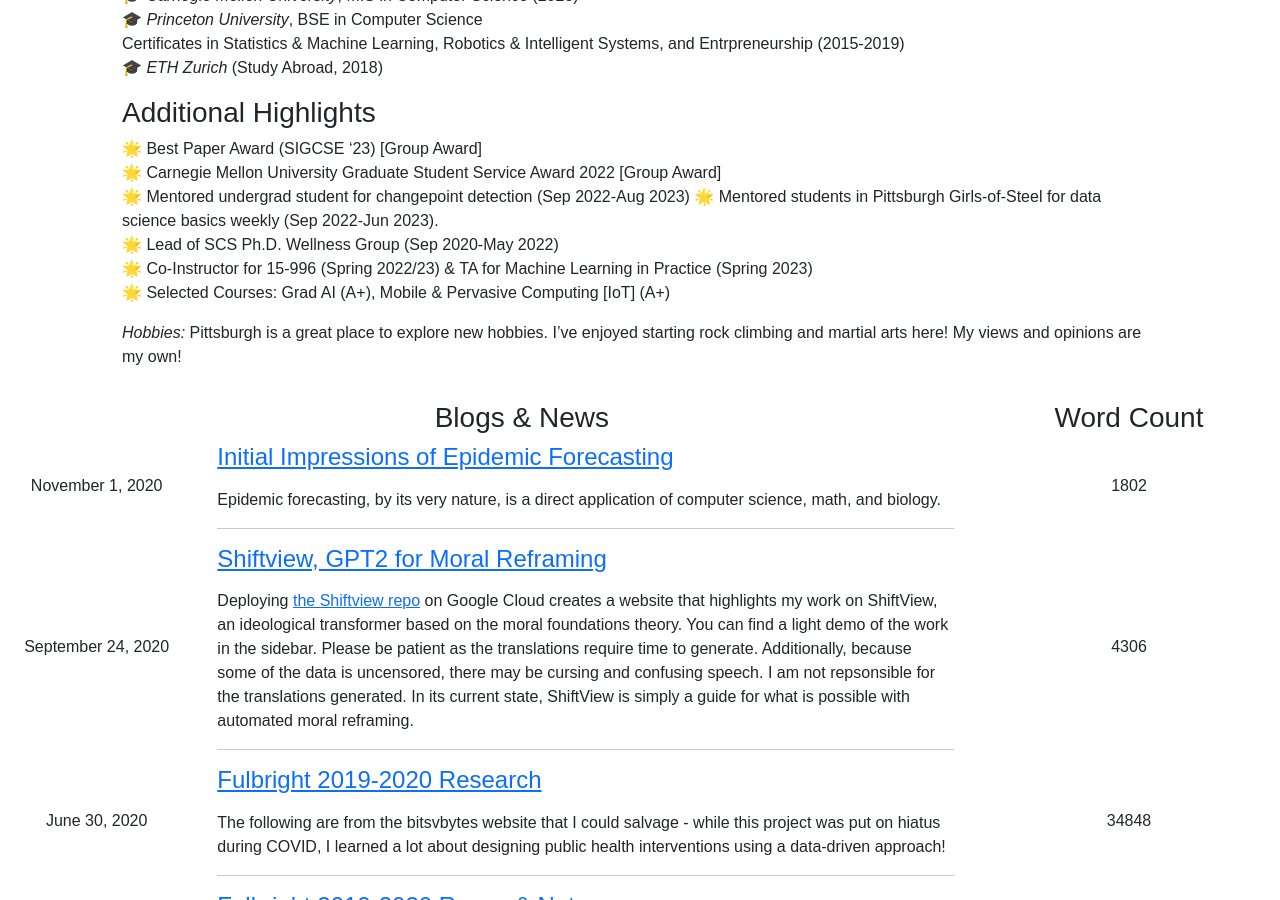
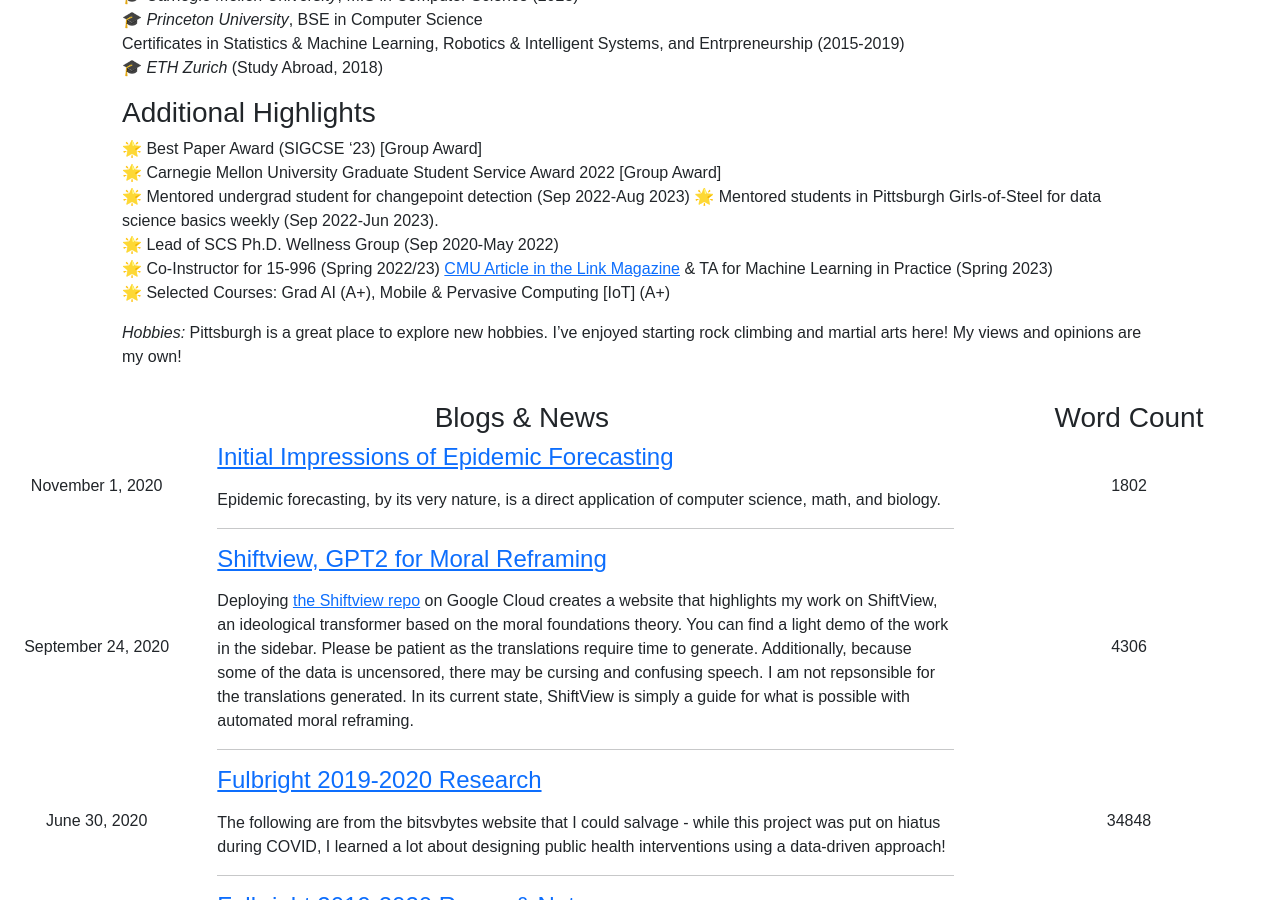
Before and after one commit to Ananya-Joshi/ananya-joshi.github.io, a Jekyll site: the page built from index.md, in a window 1280 px wide and 900 px high, scrolled down 2650 px. Built offline with Jekyll 4.4.1, drawn with Linux system fonts in a browser that asks for light colours.

Commit message:
Update index.md

```diff
--- a/index.md
+++ b/index.md
@@ -26,8 +26,9 @@ layout: default
 🌟 Mentored undergrad student for changepoint detection (Sep 2022-Aug 2023)
 🌟 Mentored students in Pittsburgh Girls-of-Steel for data science basics weekly (Sep 2022-Jun 2023).
 🌟 Lead of SCS Ph.D. Wellness Group (Sep 2020-May 2022)
-🌟 Co-Instructor for 15-996 (Spring 2022/23) & TA for Machine Learning in Practice (Spring 2023)
+🌟 Co-Instructor for 15-996 (Spring 2022/23) [CMU Article in the Link Magazine](https://magazine.cs.cmu.edu/creating-a-jedi-mindset) & TA for Machine Learning in Practice (Spring 2023)
 🌟 Selected Courses: Grad AI (A+), Mobile & Pervasive Computing [IoT] (A+)
+
 
 *Hobbies:* Pittsburgh is a great place to explore new hobbies. I've enjoyed starting rock climbing and martial arts here!
 My views and opinions are my own!
```
